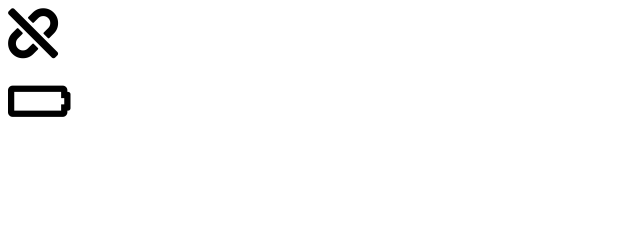
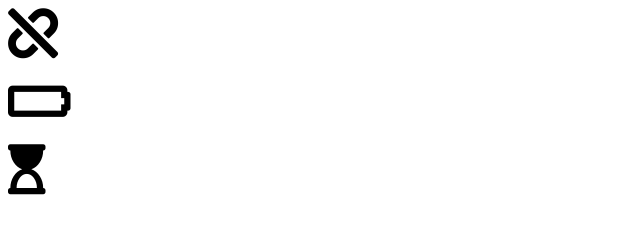
Before and after one commit to infiniteoo/VANILLAJS-animate_font_awesome_icons, a plain HTML site: page index.html in a window 1280 px wide. Shown: the whole page, without its empty margins (0-640 px from the left). Drawn offline with Linux system fonts and the light colour scheme.

Commit message:
created 3rd function to simulate an hourglass

```diff
--- a/index.html
+++ b/index.html
@@ -20,6 +20,9 @@
       #battery {
         font-size: 50px;
       }
+      #hourglass {
+        font-size: 50px;
+      }
     </style>
   </head>
   <body>
@@ -28,6 +31,9 @@
     <br /><br />
 
     <div id="battery" class="fa"></div>
+    <br /><br />
+
+    <div id="hourglass" class="fa"></div>
   </body>
   <script>
     // break chain animation
@@ -71,5 +77,14 @@
     // run animation every 5 seconds
 
     setInterval(chargeBattery, 5000);
+
+    // houeglass animation
+    function hourglassTip() {
+      let hourglass = document.getElementById("hourglass");
+
+      hourglass.innerHTML = "&#xf251";
+    }
+
+    hourglassTip();
   </script>
 </html>
```
